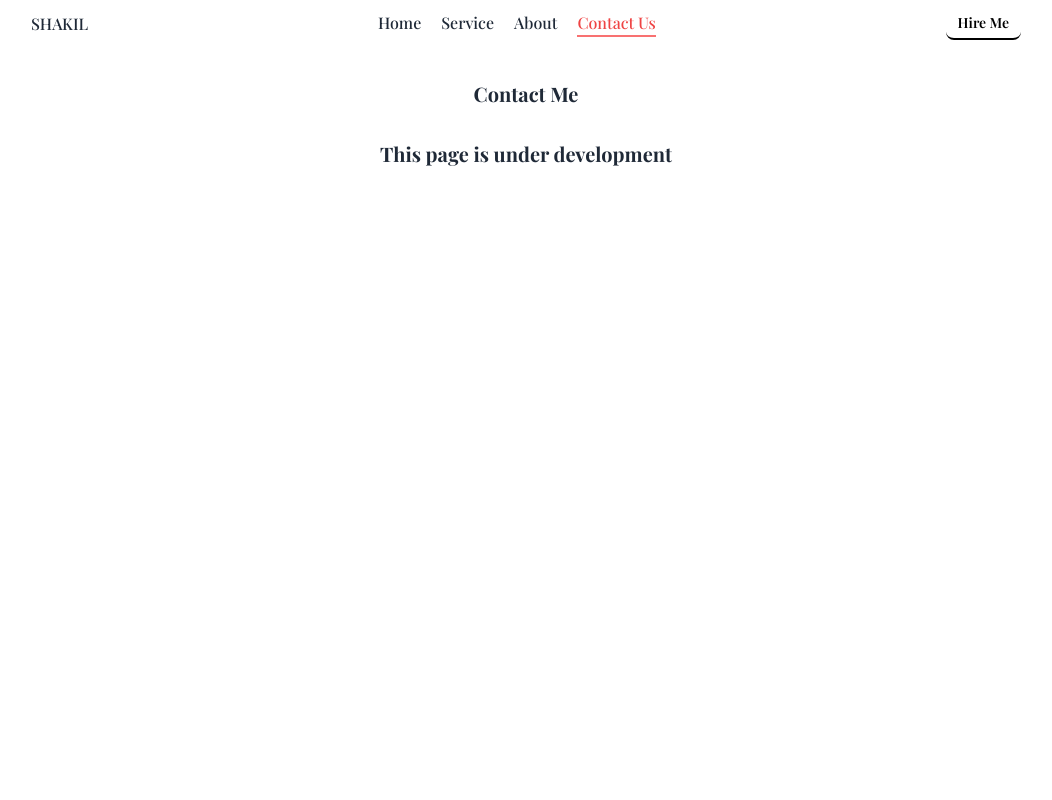
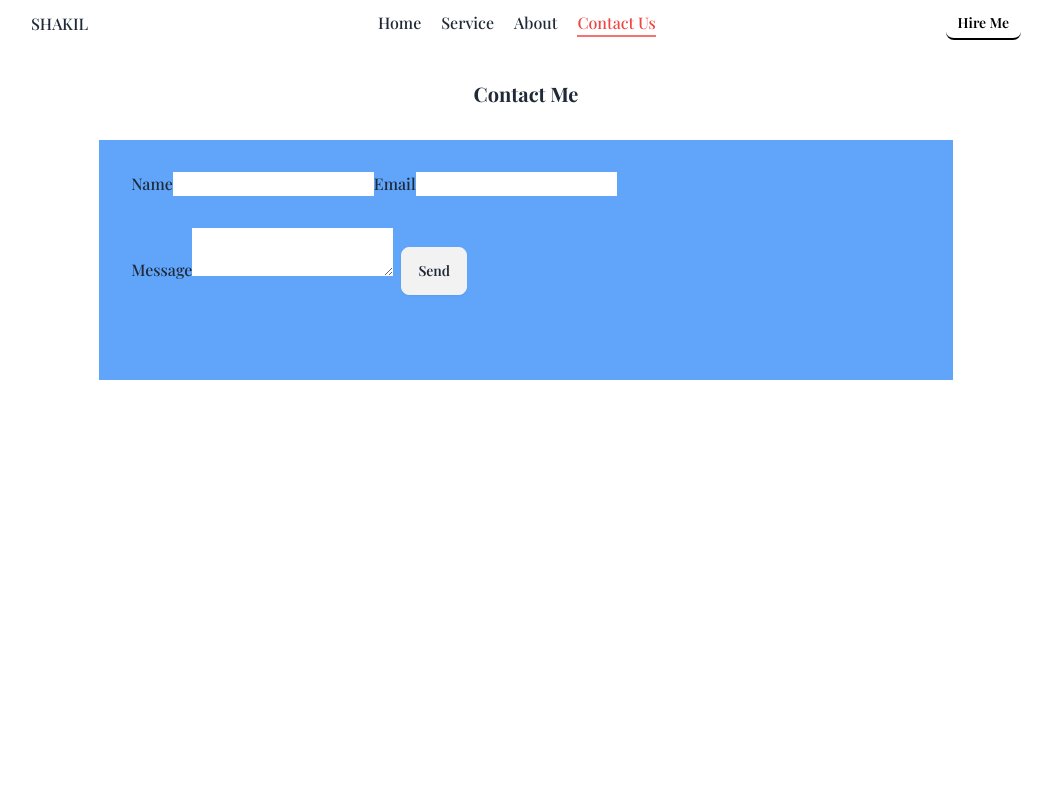
Before and after one commit to shakilgit1/my-portfolio, a React (Vite) app: page /contact in a window 1280 px wide. Shown: the top 800 px of the page, without its empty margins (114-1166 px from the left). Built offline with nearby package versions, Linux system fonts and the light colour scheme; a web font is replaced by a local one.

Commit message:
contact form

```diff
--- a/index.html
+++ b/index.html
@@ -1,4 +1,4 @@
-<!doctype html>
+<!DOCTYPE html>
 <html lang="en">
   <head>
     <meta charset="UTF-8" />
--- a/package.json
+++ b/package.json
@@ -10,13 +10,16 @@
     "preview": "vite preview"
   },
   "dependencies": {
+    "@emailjs/browser": "^3.11.0",
     "localforage": "^1.10.0",
     "match-sorter": "^6.3.1",
     "react": "^18.2.0",
     "react-dom": "^18.2.0",
+    "react-hot-toast": "^2.4.1",
     "react-icons": "^4.12.0",
     "react-router-dom": "^6.21.1",
-    "sort-by": "^1.2.0"
+    "sort-by": "^1.2.0",
+    "sweetalert2": "^11.10.1"
   },
   "devDependencies": {
     "@types/react": "^18.2.43",
--- a/src/Layout/MainLayout.jsx
+++ b/src/Layout/MainLayout.jsx
@@ -2,6 +2,7 @@
 import { Outlet } from 'react-router-dom';
 import Navbar from '../Pages/shared/Header/Navbar';
 import Footer from '../Pages/shared/Footer/Footer';
+import { Toaster } from 'react-hot-toast';
 
 const MainLayout = () => {
     return (
@@ -15,6 +16,7 @@ const MainLayout = () => {
             <div className=''>
             <Footer></Footer>
             </div>
+            <Toaster />
         </div>
     );
 };
--- a/src/Pages/Contact/Contact.jsx
+++ b/src/Pages/Contact/Contact.jsx
@@ -1,11 +1,39 @@
+import emailjs from '@emailjs/browser';
+import { useRef } from "react";
+import toast from 'react-hot-toast';
 
 const Contact = () => {
-    return (
-        <div>
-            <h2 className="text-xl text-center font-bold my-8">Contact Me</h2>
-          <h2 className="text-xl text-center font-bold">This page is under development</h2>
+    const form = useRef();
+
+    const sendEmail = (e) => {
+        e.preventDefault();
+
+        emailjs.sendForm('service_peqa85s', 'template_vm9xfjs', form.current, 'Lqx8BimxgXH_XyERk')
+        .then((result) => {
+            console.log(result.text);
+            toast.success('Your message has been sent to Shakil')
+        }, (error) => {
+            console.log(error.text);
+        });
+      };
+
+  return (
+    <div>
+      <h2 className="text-xl text-center font-bold my-8">Contact Me</h2>
+      <form className="w-8/12 mx-auto bg-blue-400 h-60 p-8" ref={form} onSubmit={sendEmail}>
+        <label>Name</label>
+        <input type="text" name="user_name" />
+        <label>Email</label>
+        <input type="email" name="user_email" />
+        <br />
+        <div className="mt-8">
+        <label>Message</label>
+        <textarea name="message" />
+        <input className="btn ml-2" type="submit" value="Send" />
         </div>
-    );
+      </form>
+    </div>
+  );
 };
 
 export default Contact;
```
Also changed, not shown: 1 other file (tests, documents, lock files or other folders).
